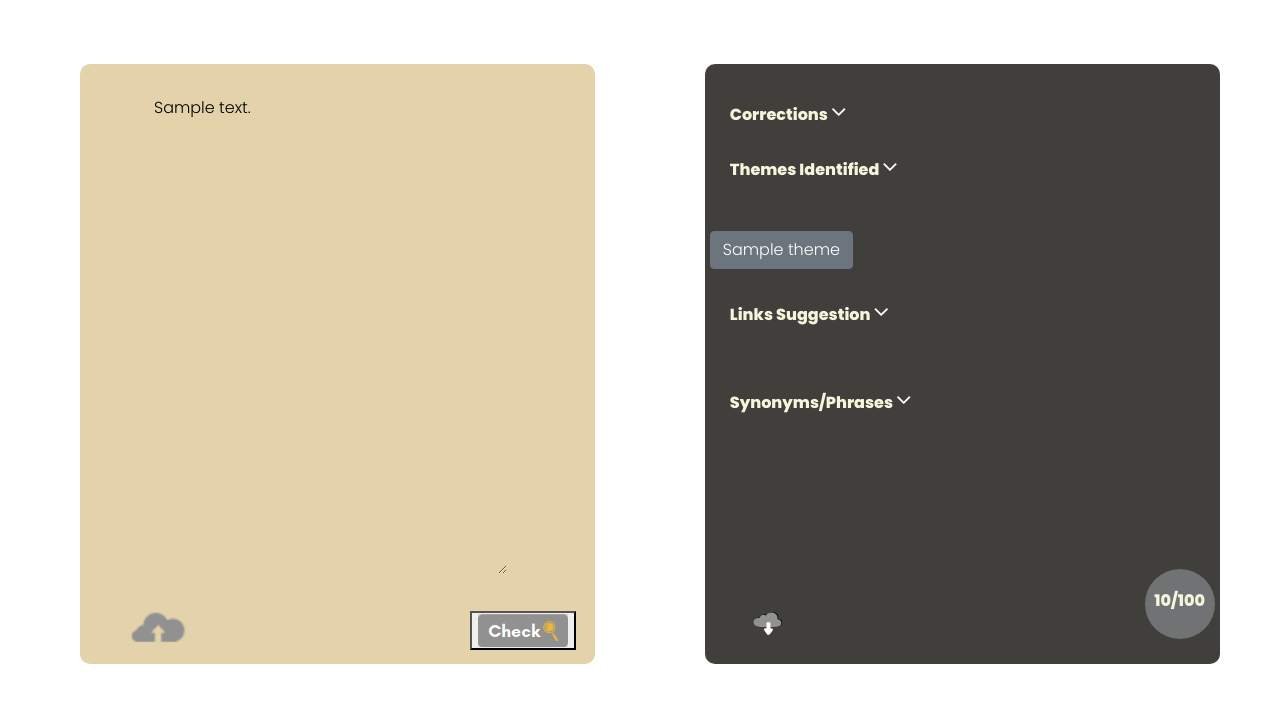
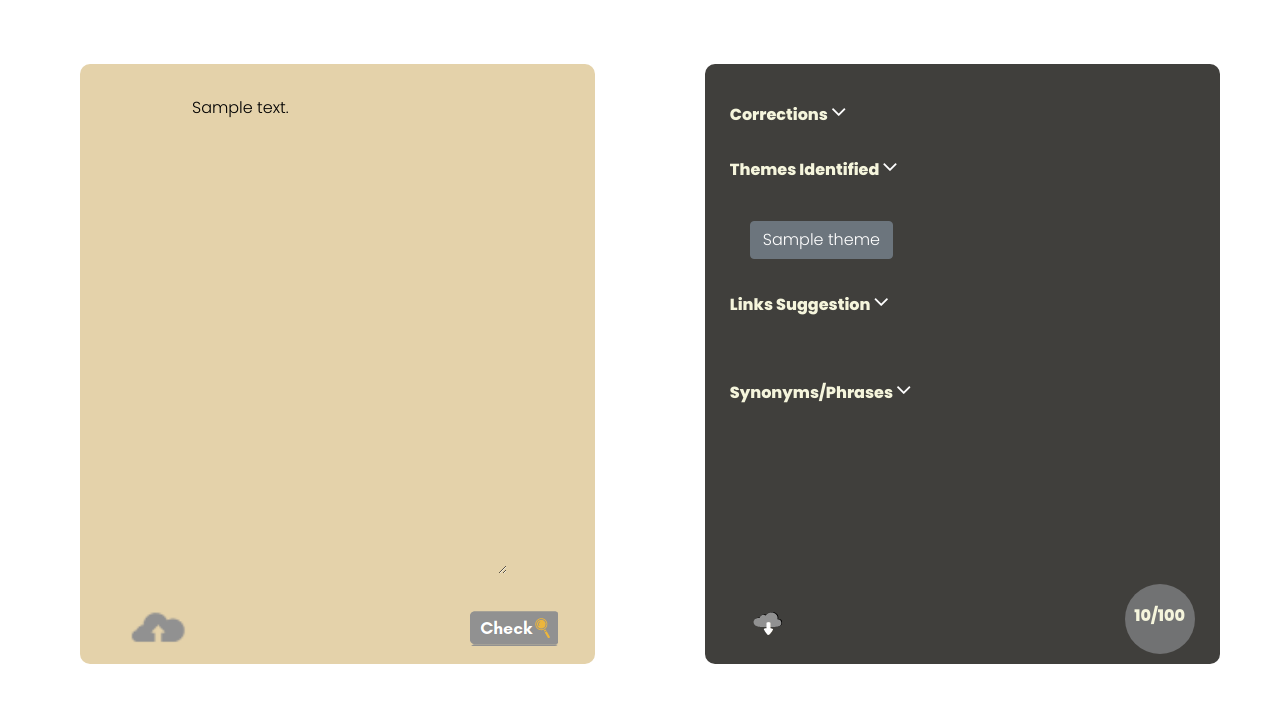
Before and after one commit to abhinaypotti/Online_Essay_Checker, a Django app: template templates/main_page.html in a window 1280 px wide. Shown: the part 82-785 px from the top of the page. Run offline with Django 3.2, Linux system fonts and the light colour scheme; the template is opened without the code that fills it: most values are stand-ins (such as "Sample title", 1, 10 or a date in 2020); some libraries are stand-ins or nearby versions.

Commit message:
Minor changes

```diff
--- a/templates/main_page.html
+++ b/templates/main_page.html
@@ -25,7 +25,7 @@
         position: absolute;
         text-align: center;
         background: lightgray;
-        border: 1px solid black;
+        /* border: 1px solid black;  */
     }
 
     .context-menu ul {
@@ -38,7 +38,7 @@
     .context-menu ul li {
         padding-bottom: 7px;
         padding-top: 7px;
-        border: 1px solid black;
+        /* border: 1px solid black;  */
     }
 
     .context-menu ul li a {
@@ -116,7 +116,7 @@
         <form action="/../check" method="GET" enctype="multipart/form-data">
           <div id="input-text" class="disp-text">
 
-            <textarea placeholder="Type your essay here" name="para" id="tarea" >
+            <textarea placeholder="Type your essay here" name="para" id="tarea" style="padding-left: 40px;">
              {{content}}
             </textarea>
             <!-- <p contenteditable="true" name='para'>{{content}}</p> -->
@@ -129,8 +129,8 @@
               </div>
 
               <div style="margin-left:270px;" id="submit-button">
-                <button type="submit" id="dd" >
-                  <img src="{% static '/images/checkbutton.png' %}" />
+                <button type="submit" style="background: url(../static/images/checkbutton.png); width: 88px; height: 35px; border-radius: 3px; border:none;" id = "dd">
+                  <!-- <img src="{% static '/images/checkbutton.png' %}"  /> -->
                 </button>
               </div>
               <!-- <div id="wait" style="display:none;width:69px;height:89px;border:1px solid black;position:absolute;top:50%;left:50%;padding:2px;"><img src="{% static 'images/logo.png' %}" width="64" height="64" /><br>Loading..</div> -->
@@ -159,14 +159,14 @@
               <ul style="margin-top:30px;list-style-type:none;" id="demo" class="collapse">
                 {% for rule,val in finals.items %}
                 <li>
-                  <img src="{% static '/images/wrong.png'%}" >
+                  <img src="{% static '/images/wrong.png'%}" style="border-radius:100%;" >
                   {{val.first}} <b>{{val.error_text}}</b> {{val.last}}
 
 
                   <!-- Delectus iste autem odit eum ipsam similique veritatis aspernatur. -->
                 </li>
                 <li>
-                  <img src="{% static '/images/correct.png' %}" style="float:left;">
+                  <img src="{% static '/images/correct.png' %}" style="float:left; border-radius: 100%;">
                   {{val.corr}}
                 </li>
                 <br>
@@ -176,9 +176,9 @@
 
               <h6 data-toggle="collapse" data-target="#demo1"><strong>Themes Identified  <i class="fa fa-angle-down" style="font-size:24px;color:white"></i></strong> </h6>
               <br>
-              <div class="themes" id="demo1" class="collapse">
+              <div class="themes" id="demo1" class="collapse" style="margin-left: 40px;">
                 {% for theme in themes%}
-                <button type="button" class="btn btn-secondary" id="theme-id" onclick="findlink(this);" style="margin-top: 20px; margin: left 40px;">{{theme}}</button>
+                <button type="button" class="btn btn-secondary" id="theme-id" onclick="findlink(this);" style="margin-top: 10px; ">{{theme}}</button>
                 {% endfor %}
               </div>
               <h6 data-toggle="collapse" data-target="#demo2"><strong>Links Suggestion <i class="fa fa-angle-down" style="font-size:24px;color:white"></i></strong></h6>
@@ -196,7 +196,7 @@
               <div style="margin-left:40px;margin-top:40px;float:left">
                 <img src="{% static '/images/download.png' %}" onclick="downloadfile();">
               </div>
-              <div class="circle">
+              <div class="circle" style="margin-top: 15px; margin-right: 20px;">
                 <p style="margin-top: 20px;"><strong>{{score}}/100</strong></p>
               </div>
             </div>
@@ -214,8 +214,11 @@
     </div>
 
     <script>
-      document.onclick = hideMenu;
-      document.oncontextmenu = rightClick;
+      var txtarea = document.getElementById("tarea");
+      txtarea.onclick = hideMenu;
+      txtarea.oncontextmenu = rightClick;
+
+
 
       function hideMenu() {
           document.getElementById(
```
Also changed, not shown: db.sqlite3.
